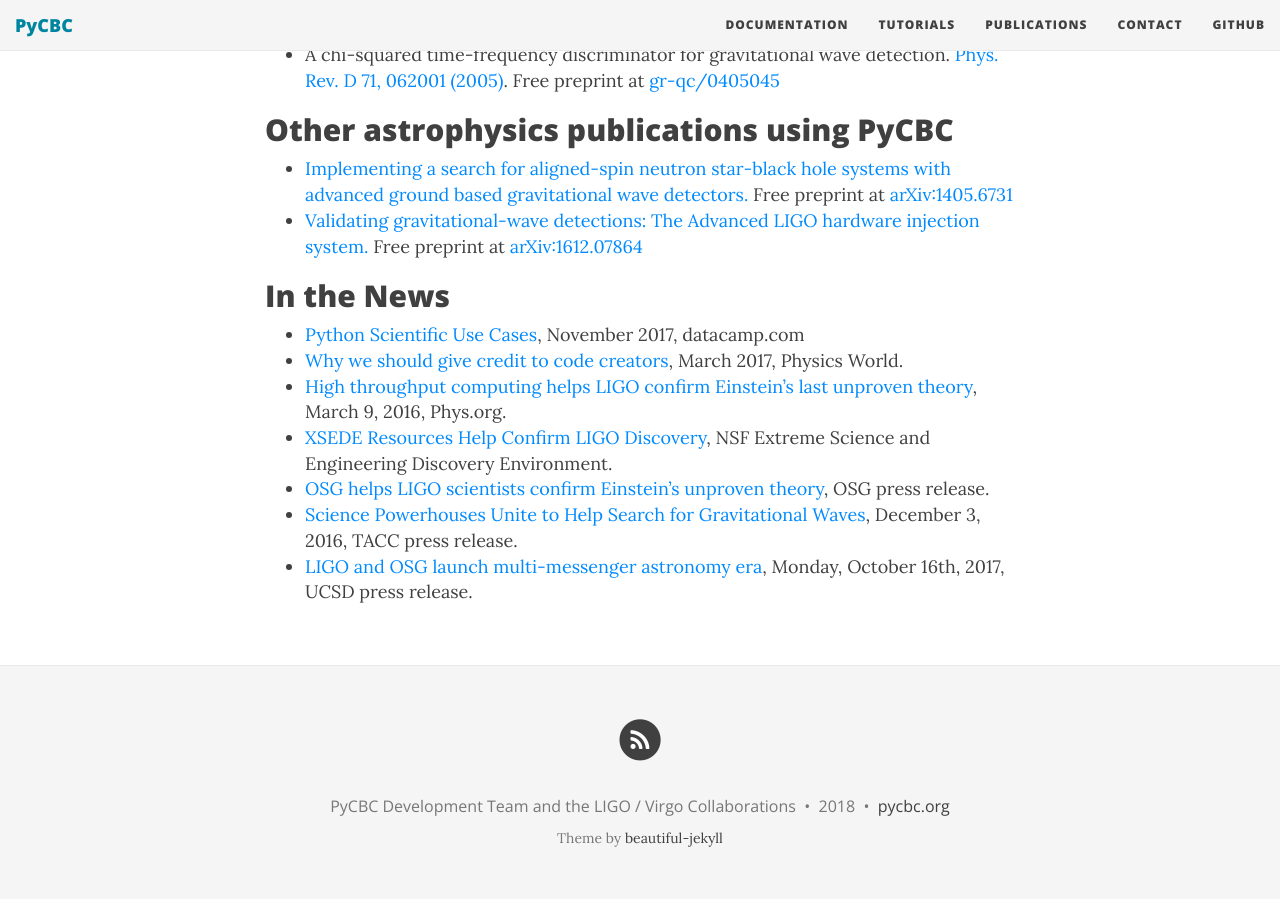
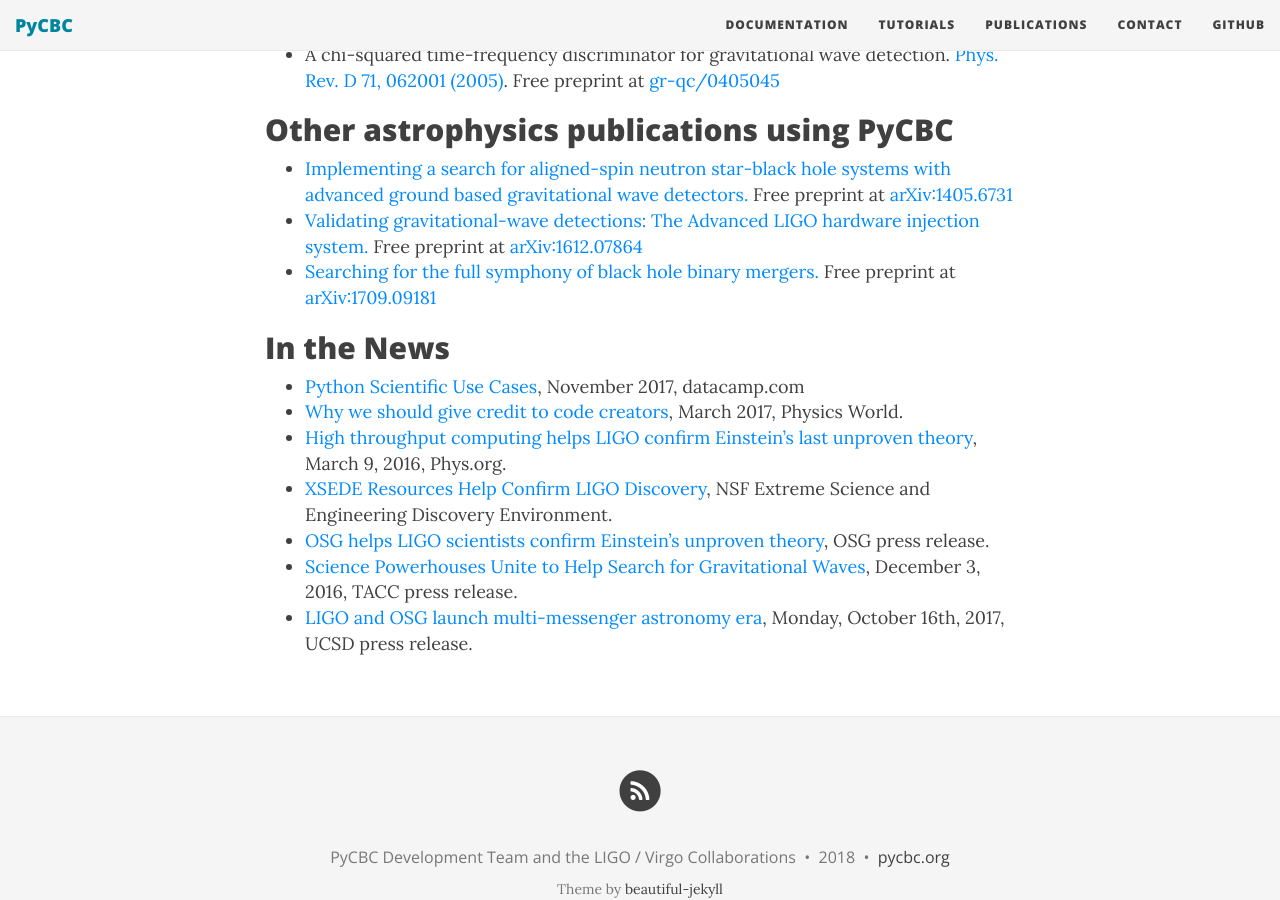
Before and after one commit to gwastro/gwastro.github.io, a Jekyll site: the page built from publications.md, in a window 1280 px wide and 900 px high, scrolled down 1344 px. Built offline with Jekyll 4.4.1, drawn with Linux system fonts in a browser that asks for light colours; nearby versions of some CDN libraries.

Commit message:
Ian's paper

```diff
--- a/publications.md
+++ b/publications.md
@@ -31,6 +31,7 @@ subtitle: Selected Publications that use PyCBC
 ## Other astrophysics publications using PyCBC
  * [Implementing a search for aligned-spin neutron star-black hole systems with advanced ground based gravitational wave detectors.](https://journals.aps.org/prd/abstract/10.1103/PhysRevD.90.082004) Free preprint at [arXiv:1405.6731](https://arxiv.org/abs/1405.6731)
  * [Validating gravitational-wave detections: The Advanced LIGO hardware injection system.](https://journals.aps.org/prd/abstract/10.1103/PhysRevD.95.062002) Free preprint at [arXiv:1612.07864](https://arxiv.org/abs/1612.07864)
+ * [Searching for the full symphony of black hole binary mergers.](<https://journals.aps.org/prd/abstract/10.1103/PhysRevD.97.023004>) Free preprint at [arXiv:1709.09181](https://arxiv.org/abs/1709.09181)
 
 ## In the News
  * [Python Scientific Use Cases](https://www.datacamp.com/community/blog/python-scientific-computing-case), November 2017, datacamp.com
```
